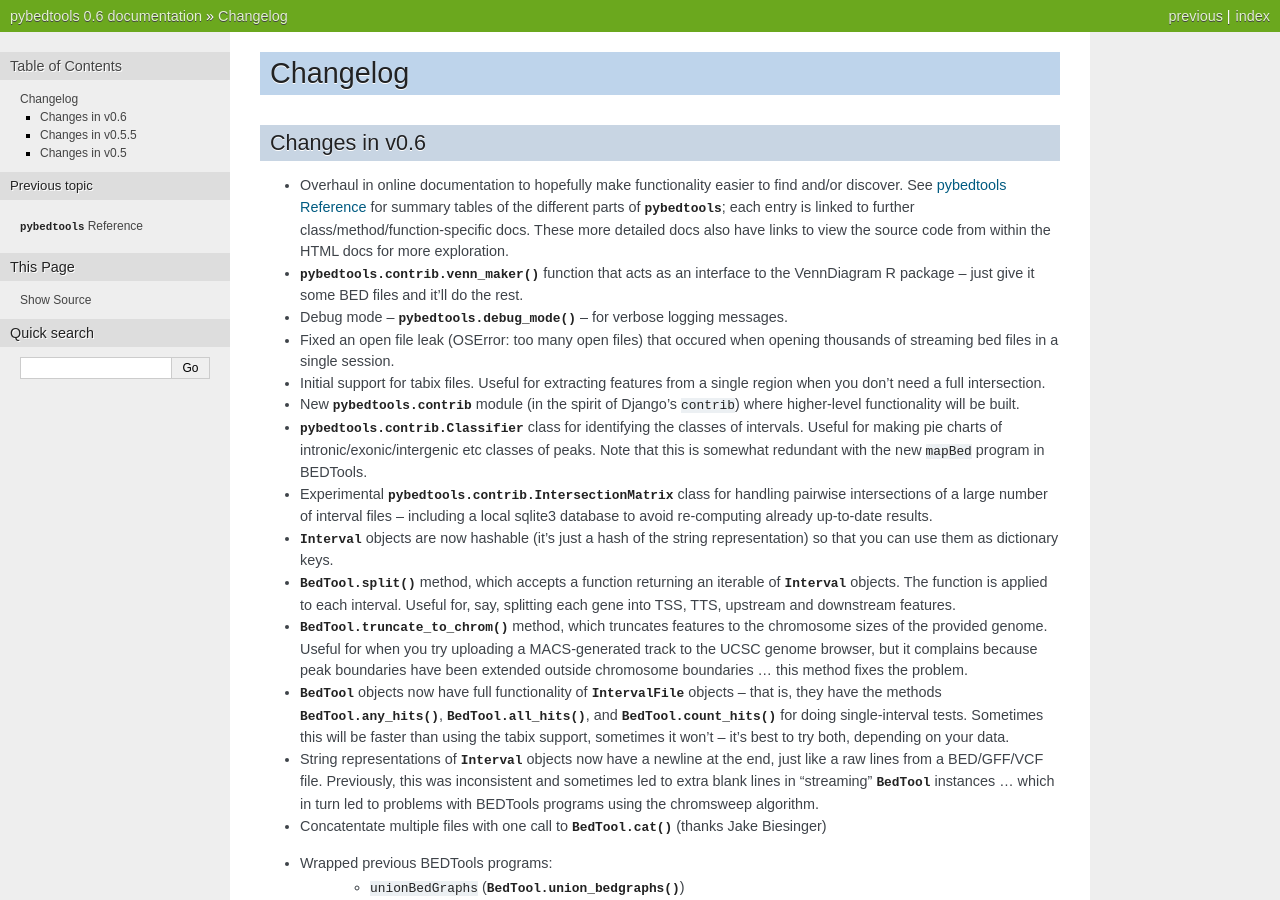
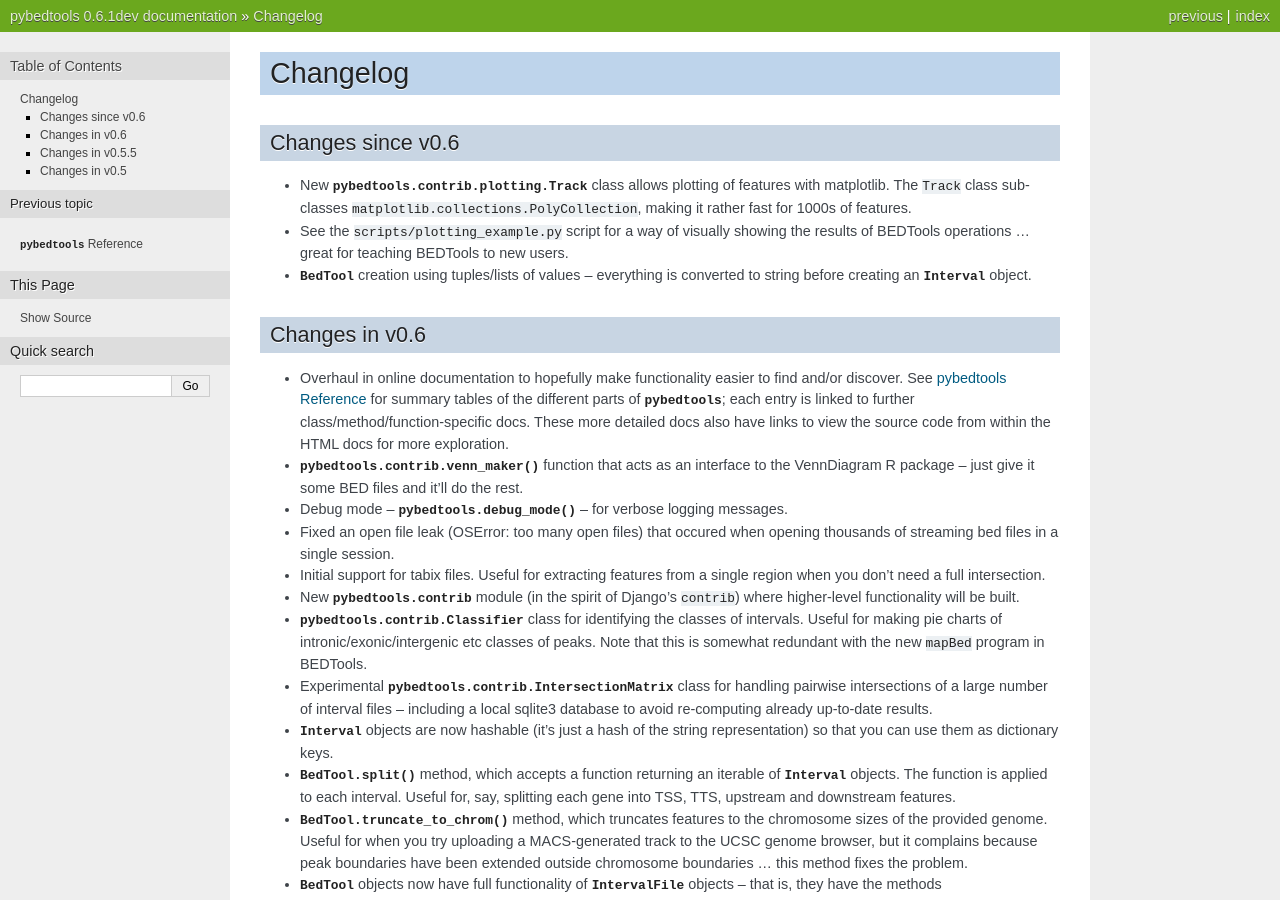
Before and after one commit to daler/pybedtools, a Sphinx documentation site: the page built from docs/source/changes.rst, in a window 1280 px wide and 900 px high. Built offline with Sphinx 7.4.7, drawn with Linux system fonts in a browser that asks for light colours; comment, search, counter and statistics services are not loaded; some of the changed text lies outside the part shown.

Commit message:
added latest changes to docs; version bump

```diff
--- a/docs/source/changes.rst
+++ b/docs/source/changes.rst
@@ -2,6 +2,23 @@
 
 Changelog
 =========
+
+Changes since v0.6
+------------------
+* New :class:`pybedtools.contrib.plotting.Track` class allows plotting of
+  features with matplotlib.  The `Track` class subclasses
+  `matplotlib.collections.PolyCollection`, making it rather fast for 1000s of
+  features.
+
+* See the `scripts/plotting_example.py` script for a way of visually showing
+  the results of BEDTools operations . . . great for teaching BEDTools to new
+  users.
+
+* :class:`BedTool` creation using tuples/lists of values -- everything is
+  converted to string before creating an :class:`Interval` object.
+
+
+
 Changes in v0.6
 ---------------
 * Overhaul in online documentation to hopefully make functionality easier to
--- a/pybedtools/version.py
+++ b/pybedtools/version.py
@@ -1 +1 @@
-__version__="0.6"
+__version__="0.6.1dev"
```
